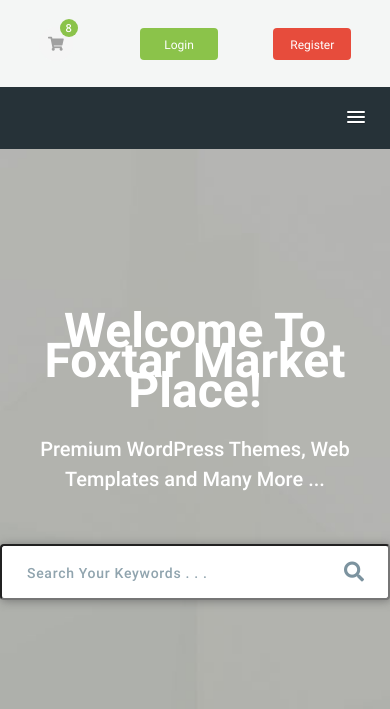
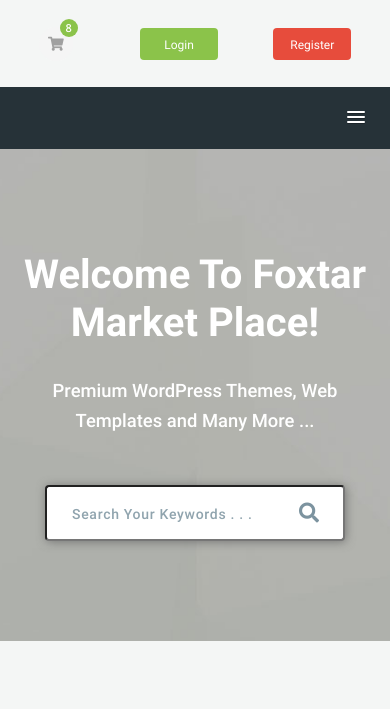
Before and after one commit to Olga-Grichanovskaya/project-STORE, a website: page app/index.html in a window 390 px wide. Shown: the part 135-844 px from the top of the page. Drawn offline with nearby package versions, Linux system fonts and the light colour scheme.

Commit message:
responsive for inner

```diff
--- a/app/css/style.css
+++ b/app/css/style.css
@@ -749,8 +749,8 @@
 }
 .inner .inner-title {
 	font-family: 'robotobold', sans-serif;
-	font-size: 48px;
-	line-height: 30px;
+	font-size: 3rem;
+	line-height: 1.875rem;
 	color: #fff;
 	margin-bottom: 30px;
 }
@@ -835,6 +835,31 @@
 	color: #7c939f;
 	font-size: 1.25rem;
 	z-index: 900;
+}
+@media (max-width: 767px) {
+	.inner .inner-title {
+		font-size: 2.5rem;
+	}
+	.search-wrap {
+		max-width: 550px;
+	}
+}
+@media (max-width: 576px) {
+	.inner {
+		padding-top: 100px;
+		padding-bottom: 100px;
+	}
+	.inner .inner-title {
+		line-height: 3rem;
+	}
+	.inner .inner-subtitle,
+	.inner.small-inner .inner-subtitle {
+		font-size: 1.15rem;
+		padding: 0 15px;
+	}
+	.search-wrap {
+		max-width: 300px;
+	}
 }
 /*=== Inner end ===*/
 /* === all-items === */
--- a/src/css/style.css
+++ b/src/css/style.css
@@ -678,8 +678,8 @@
 }
 .inner .inner-title {
 	font-family: 'robotobold', sans-serif;
-	font-size: 48px;
-	line-height: 30px;
+	font-size: 3rem;
+	line-height: 1.875rem;
 	color: #fff;
 	margin-bottom: 30px;
 }
@@ -756,6 +756,31 @@
 	color: #7c939f;
 	font-size: 1.25rem;
 	z-index: 900;
+}
+@media (max-width: 767px) {
+	.inner .inner-title {
+		font-size: 2.5rem;
+	}
+	.search-wrap {
+		max-width: 550px;
+	}
+}
+@media (max-width: 576px) {
+	.inner {
+		padding-top: 100px;
+		padding-bottom: 100px;
+	}
+	.inner .inner-title {
+		line-height: 3rem;
+	}
+	.inner .inner-subtitle,
+	.inner.small-inner .inner-subtitle {
+		font-size: 1.15rem;
+		padding: 0 15px;
+	}
+	.search-wrap {
+		max-width: 300px;
+	}
 }
 /*=== Inner end ===*/
 /* === all-items === */
```
Also changed, not shown: app/css/style.min.css.
